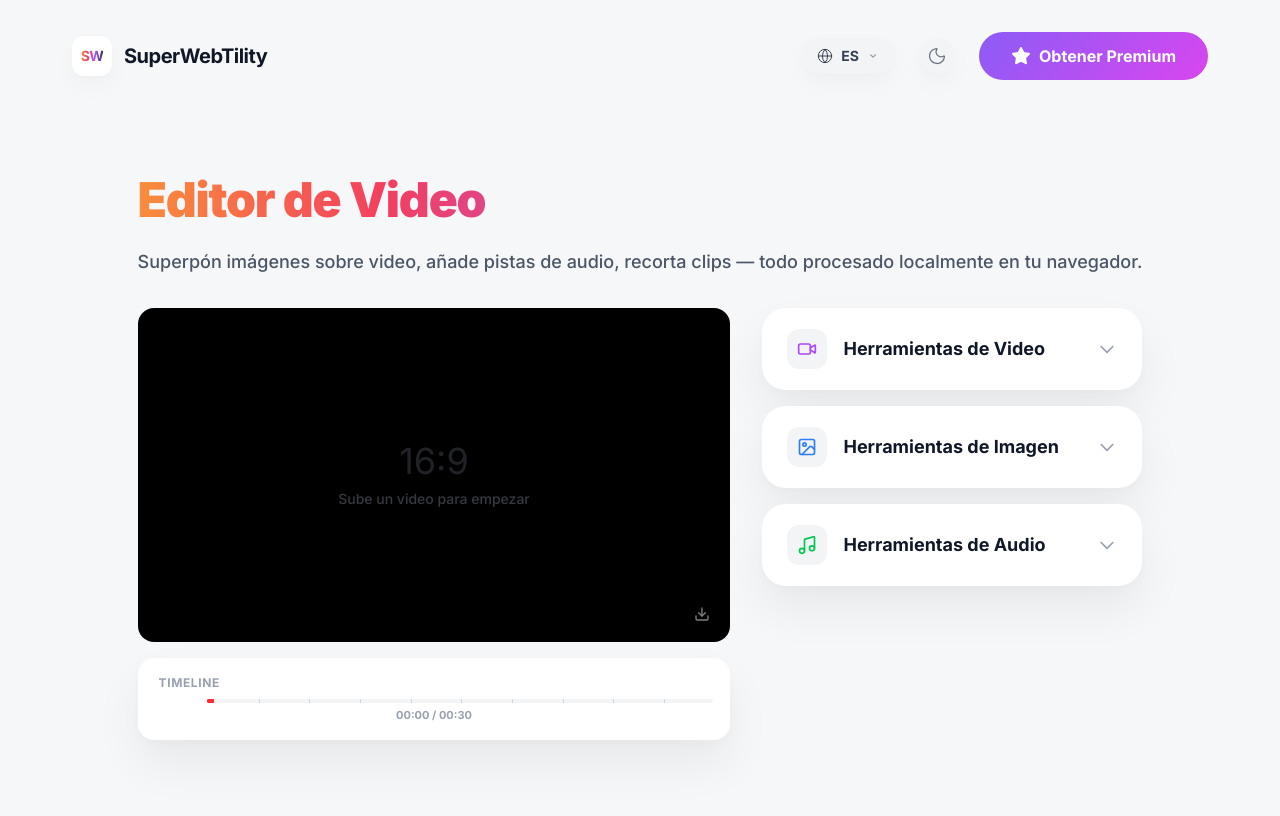
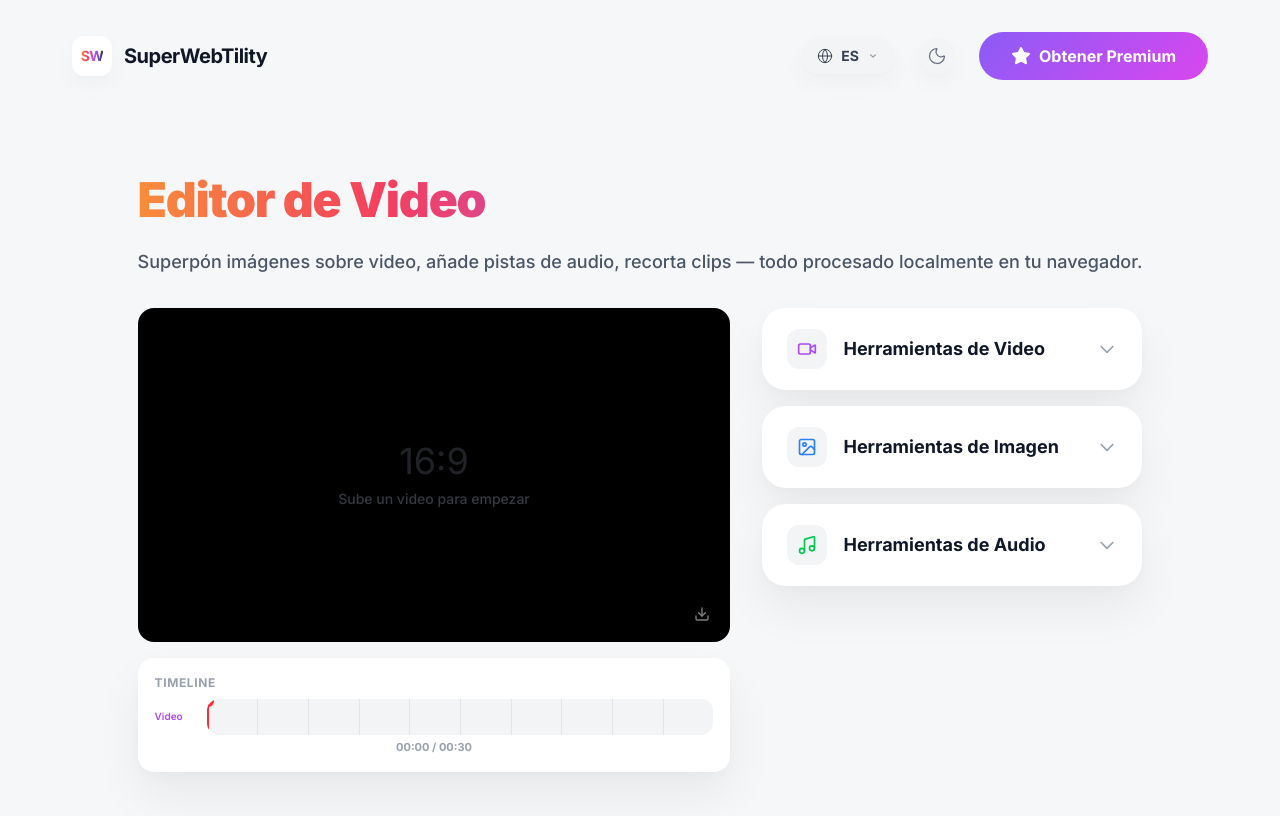
Before and after one commit to fellisdead/SuperWebTility, a Next.js app: page /videoeditor in a window 1280 px wide. Shown: the top 816 px of the page. Built offline with nearby package versions, Linux system fonts and the light colour scheme.

Commit message:
feat: interactive timeline, video volume, 8 resize handles, layer ordering

```diff
--- a/src/app/videoeditor/page.js
+++ b/src/app/videoeditor/page.js
@@ -42,7 +42,9 @@ export default function VideoEditor() {
             />
 
             <Timeline
-              videos={videos} images={images} duration={duration}
+              videos={videos} setVideos={setVideos}
+              images={images} setImages={setImages}
+              duration={duration}
               currentTime={currentTime} audioTracks={audioTracks}
               onSeek={(t) => setCurrentTime(t)}
             />
--- a/src/components/video-editor/Timeline.jsx
+++ b/src/components/video-editor/Timeline.jsx
@@ -1,36 +1,78 @@
 'use client';
 
-import { useRef, useEffect, useCallback } from 'react';
+import { useRef, useCallback, useEffect, useState } from 'react';
 
-export default function Timeline({
-  videos, images, duration, currentTime, audioTracks,
-  onSeek, onMoveImage, onResizeImage,
-}) {
-  const barRef = useRef(null);
-  const TRACK_HEIGHT = 28;
-  const GAP = 4;
-  const LABEL_W = 52;
-  const totalTracks = videos.length + (images.length > 0 ? 1 : 0) + (audioTracks.length > 0 ? 1 : 0);
-  const totalH = totalTracks * (TRACK_HEIGHT + GAP) + GAP;
+function TrackBlock({ left, width, label, color, onLeftDrag, onRightDrag, onBodyDrag, minWidth = 2 }) {
+  const ref = useRef(null);
+  const [dragging, setDragging] = useState(null);
 
-  const dur = Math.max(duration || 30, 10);
-
-  const timeToX = useCallback((t) => `${(t / dur) * 100}%`, [dur]);
-  const xToTime = useCallback((clientX) => {
-    if (!barRef.current) return 0;
-    const rect = barRef.current.getBoundingClientRect();
-    const ratio = Math.max(0, Math.min(1, (clientX - rect.left - LABEL_W) / (rect.width - LABEL_W)));
-    return ratio * dur;
-  }, [dur]);
-
-  const handleMouseDown = (e) => {
-    const t = xToTime(e.clientX);
-    onSeek(t);
-    const onMove = (ev) => onSeek(xToTime(ev.clientX));
-    const onUp = () => {
+  useEffect(() => {
+    if (!dragging) return;
+    const onMove = (e) => {
+      const parent = ref.current?.parentElement;
+      if (!parent) return;
+      const rect = parent.getBoundingClientRect();
+      const ratio = Math.max(0, Math.min(1, (e.clientX - rect.left) / rect.width));
+      dragging(ratio);
+    };
+    const onUp = () => setDragging(null);
+    window.addEventListener('mousemove', onMove);
+    window.addEventListener('mouseup', onUp);
+    return () => {
       window.removeEventListener('mousemove', onMove);
       window.removeEventListener('mouseup', onUp);
     };
+  }, [dragging]);
+
+  return (
+    <div ref={ref}
+      className="absolute top-1 bottom-1 rounded-md cursor-grab active:cursor-grabbing select-none flex items-center overflow-hidden group"
+      style={{ left: `${left}%`, width: `${Math.max(width, minWidth)}%`, background: color.replace('500', '500/20'), border: `1.5px solid ${color}` }}
+      onMouseDown={(e) => {
+        if (e.button !== 0) return;
+        e.stopPropagation();
+        setDragging((ratio) => onBodyDrag && onBodyDrag(ratio));
+      }}
+    >
+      <div
+        className="absolute left-0 top-0 bottom-0 w-2 cursor-col-resize hover:bg-white/30 z-10"
+        onMouseDown={(e) => { e.stopPropagation(); e.preventDefault(); setDragging((ratio) => onLeftDrag && onLeftDrag(ratio)); }}
+      />
+      <div
+        className="absolute right-0 top-0 bottom-0 w-2 cursor-col-resize hover:bg-white/30 z-10"
+        onMouseDown={(e) => { e.stopPropagation(); e.preventDefault(); setDragging((ratio) => onRightDrag && onRightDrag(ratio)); }}
+      />
+      <span className="text-[9px] font-bold truncate px-2 pointer-events-none"
+        style={{ color: color, maxWidth: '100%' }}>
+        {label}
+      </span>
+    </div>
+  );
+}
+
+export default function Timeline({
+  videos, setVideos, images, setImages, duration, currentTime,
+  audioTracks, onSeek,
+}) {
+  const barRef = useRef(null);
+  const TRACK_H = 28;
+  const GAP = 4;
+  const LABEL_W = 52;
+  const totalTracks = 1 + (images.length > 0 ? 1 : 0) + (audioTracks.length > 0 ? 1 : 0);
+  const totalH = totalTracks * (TRACK_H + GAP) + GAP;
+  const dur = Math.max(duration || 30, 10);
+
+  const xToRatio = useCallback((clientX) => {
+    if (!barRef.current) return 0;
+    const rect = barRef.current.getBoundingClientRect();
+    return Math.max(0, Math.min(1, (clientX - rect.left) / rect.width));
+  }, []);
+
+  const handleMouseDown = (e) => {
+    if (e.target !== barRef.current && !e.target.classList.contains('track-bg')) return;
+    onSeek(xToRatio(e.clientX) * dur);
+    const onMove = (ev) => onSeek(xToRatio(ev.clientX) * dur);
+    const onUp = () => { window.removeEventListener('mousemove', onMove); window.removeEventListener('mouseup', onUp); };
     window.addEventListener('mousemove', onMove);
     window.addEventListener('mouseup', onUp);
   };
@@ -41,80 +83,104 @@ export default function Timeline({
     return `${m.toString().padStart(2, '0')}:${sec.toString().padStart(2, '0')}`;
   };
 
-  const thumbnails = [];
-  for (let i = 0; i <= 10; i++) {
-    const t = (i / 10) * dur;
-    thumbnails.push({ t, label: formatTime(t) });
-  }
+  return (
+    <div className="bg-white dark:bg-slate-800 rounded-2xl card-shadow p-4 select-none">
+      <div className="text-xs font-bold text-gray-400 dark:text-slate-500 uppercase tracking-wider mb-2">Timeline</div>
+      <div className="flex">
+        <div className="flex-shrink-0 flex flex-col pt-1" style={{ width: LABEL_W, gap: GAP }}>
+          <div className="flex items-center" style={{ height: TRACK_H }}>
+            <span className="text-[10px] font-semibold text-purple-500">Video</span>
+          </div>
+          {images.length > 0 && (
+            <div className="flex items-center" style={{ height: TRACK_H }}>
+              <span className="text-[10px] font-semibold text-blue-500">Img</span>
+            </div>
+          )}
+          {audioTracks.length > 0 && (
+            <div className="flex items-center" style={{ height: TRACK_H }}>
+              <span className="text-[10px] font-semibold text-green-500">Audio</span>
+            </div>
+          )}
+        </div>
 
-  return (
-    <div className="bg-white dark:bg-slate-800 rounded-2xl card-shadow p-4">
-      <div className="text-xs font-bold text-gray-400 dark:text-slate-500 uppercase tracking-wider mb-2 px-1">Timeline</div>
-      <div className="flex">
-        <div className="flex-shrink-0 flex flex-col gap-[4px] pt-1" style={{ width: LABEL_W }}>
-          {videos.length > 0 && <span className="text-[10px] font-semibold text-purple-500 leading-[28px]">Video</span>}
-          {images.length > 0 && <span className="text-[10px] font-semibold text-blue-500 leading-[28px]">Img</span>}
-          {audioTracks.length > 0 && <span className="text-[10px] font-semibold text-green-500 leading-[28px]">Audio</span>}
-        </div>
-        <div className="flex-1 flex flex-col gap-[4px]">
-          <div
-            ref={barRef}
-            className="relative w-full cursor-pointer select-none bg-gray-100 dark:bg-slate-900 rounded-xl overflow-hidden"
-            style={{ height: totalH }}
-            onMouseDown={handleMouseDown}
-          >
-            {thumbnails.map(({ t, label }) => (
-              <div key={t} className="absolute top-0 bottom-0 border-l border-gray-300 dark:border-slate-700" style={{ left: `calc(${LABEL_W}px + ${timeToX(t)})` }}>
-                <span className="absolute -top-4 -translate-x-1/2 text-[9px] text-gray-400 font-medium whitespace-nowrap">{label}</span>
+        <div className="flex-1 flex flex-col" style={{ height: totalH }} ref={barRef} onMouseDown={handleMouseDown}>
+          <div className="flex-1 relative bg-gray-100 dark:bg-slate-900 rounded-xl overflow-hidden track-bg">
+            <div style={{ paddingTop: GAP, height: TRACK_H + GAP }} className="relative">
+              {videos.map((v) => (
+                <TrackBlock
+                  key={v.id}
+                  left={(v.trimStart / dur) * 100}
+                  width={(((v.trimEnd || dur) - v.trimStart) / dur) * 100}
+                  label={v.file.name}
+                  color="#a855f7"
+                  onLeftDrag={(ratio) => {
+                    const t = ratio * dur;
+                    setVideos(prev => prev.map(p => p.id === v.id ? { ...p, trimStart: Math.min(t, (p.trimEnd || dur) - 0.5) } : p));
+                  }}
+                  onRightDrag={(ratio) => {
+                    const t = ratio * dur;
+                    setVideos(prev => prev.map(p => p.id === v.id ? { ...p, trimEnd: Math.max(t, p.trimStart + 0.5) } : p));
+                  }}
+                  onBodyDrag={(ratio) => {
+                    const t = ratio * dur;
+                    const len = (v.trimEnd || dur) - v.trimStart;
+                    setVideos(prev => prev.map(p => p.id === v.id ? { ...p, trimStart: Math.max(0, t - len / 2), trimEnd: Math.min(dur, t + len / 2) } : p));
+                  }}
+                />
+              ))}
+            </div>
+
+            {images.length > 0 && (
+              <div style={{ paddingTop: GAP, height: TRACK_H + GAP }} className="relative">
+                {images.map((img) => (
+                  <TrackBlock
+                    key={img.id}
+                    left={(img.startTime / dur) * 100}
+                    width={(((img.endTime || dur) - img.startTime) / dur) * 100}
+                    label={img.file.name}
+                    color="#3b82f6"
+                    onLeftDrag={(ratio) => {
+                      const t = ratio * dur;
+                      setImages(prev => prev.map(p => p.id === img.id ? { ...p, startTime: Math.min(t, (p.endTime || dur) - 0.5) } : p));
+                    }}
+                    onRightDrag={(ratio) => {
+                      const t = ratio * dur;
+                      setImages(prev => prev.map(p => p.id === img.id ? { ...p, endTime: Math.max(t, p.startTime + 0.5) } : p));
+                    }}
+                    onBodyDrag={(ratio) => {
+                      const t = ratio * dur;
+                      const len = (img.endTime || dur) - img.startTime;
+                      setImages(prev => prev.map(p => p.id === img.id ? { ...p, startTime: Math.max(0, t - len / 2), endTime: Math.min(dur, t + len / 2) } : p));
+                    }}
+                  />
+                ))}
               </div>
-            ))}
+            )}
 
-            <div className="absolute left-0 right-0 top-0 bottom-0" style={{ paddingLeft: LABEL_W + 'px' }}>
-              <svg className="absolute inset-0 w-full h-full pointer-events-none">
-                {videos.map((v, vi) => {
-                  const y = GAP + vi * (TRACK_HEIGHT + GAP);
-                  const sx = (v.trimStart / dur) * 100;
-                  const sw = ((v.trimEnd || dur) - v.trimStart) / dur * 100;
-                  return (
-                    <g key={v.id}>
-                      <rect x={`${sx}%`} y={y} width={`${Math.max(sw, 1)}%`} height={TRACK_HEIGHT} rx={6}
-                        className="fill-purple-500/20 stroke-purple-500" strokeWidth={1.5} />
-                      <text x={`${sx + sw / 2}%`} y={y + TRACK_HEIGHT / 2 + 4} textAnchor="middle"
-                        className="fill-purple-600 dark:fill-purple-400" fontSize={9} fontWeight={700}>
-                        {v.file.name.length > 12 ? v.file.name.slice(0, 12) + '…' : v.file.name}
-                      </text>
-                    </g>
-                  );
-                })}
-              </svg>
+            {audioTracks.length > 0 && (
+              <div style={{ paddingTop: GAP, height: TRACK_H + GAP }} className="relative">
+                <div className="absolute top-1 bottom-1 left-0 right-0 rounded-md bg-green-500/20 border border-green-500 flex items-center px-2">
+                  <span className="text-[9px] font-bold text-green-600 dark:text-green-400">
+                    {audioTracks.length} track{audioTracks.length > 1 ? 's' : ''}
+                  </span>
+                </div>
+              </div>
+            )}
 
-              <svg className="absolute inset-0 w-full h-full pointer-events-none">
-                {images.map((img) => {
-                  const y = GAP + videos.length * (TRACK_HEIGHT + GAP);
-                  const sx = (img.startTime / dur) * 100;
-                  const sw = ((img.endTime || dur) - img.startTime) / dur * 100;
-                  return (
-                    <g key={img.id}>
-                      <rect x={`${sx}%`} y={y} width={`${Math.max(sw, 1)}%`} height={TRACK_HEIGHT} rx={6}
-                        className="fill-blue-500/20 stroke-blue-500" strokeWidth={1.5} />
-                    </g>
-                  );
-                })}
-              </svg>
+            <div className="absolute top-0 bottom-0 w-0.5 bg-red-500 z-20 pointer-events-none shadow-lg"
+              style={{ left: `${(currentTime / dur) * 100}%` }}>
+              <div className="absolute -top-1 left-1/2 -translate-x-1/2 w-3 h-3 bg-red-500 rounded-full shadow" />
+            </div>
 
-              <svg className="absolute inset-0 w-full h-full pointer-events-none">
-                {audioTracks.length > 0 && (
-                  <rect x="0%" y={GAP + (videos.length + (images.length > 0 ? 1 : 0)) * (TRACK_HEIGHT + GAP)}
-                    width="100%" height={TRACK_HEIGHT} rx={6}
-                    className="fill-green-500/20 stroke-green-500" strokeWidth={1.5} />
-                )}
-              </svg>
-
-              <div className="absolute top-0 bottom-0 w-0.5 bg-red-500 z-10 pointer-events-none shadow-lg"
-                style={{ left: `${(currentTime / dur) * 100}%` }}>
-                <div className="absolute -top-1 left-1/2 -translate-x-1/2 w-3 h-3 bg-red-500 rounded-full shadow" />
-              </div>
-            </div>
+            {Array.from({ length: 11 }).map((_, i) => {
+              const t = (i / 10) * dur;
+              return (
+                <div key={i} className="absolute top-0 bottom-0 border-l border-gray-300/50 dark:border-slate-700/50 pointer-events-none"
+                  style={{ left: `${(t / dur) * 100}%` }}>
+                  <span className="absolute -top-3.5 left-1 text-[9px] text-gray-400 font-medium whitespace-nowrap">{formatTime(t)}</span>
+                </div>
+              );
+            })}
           </div>
         </div>
       </div>
```
Also changed, not shown: src/components/video-editor/ImageTools.jsx (+27 -5 lines), src/components/video-editor/PreviewCanvas.jsx (+56 -34 lines), src/components/video-editor/VideoTools.jsx (+15 -3 lines).
